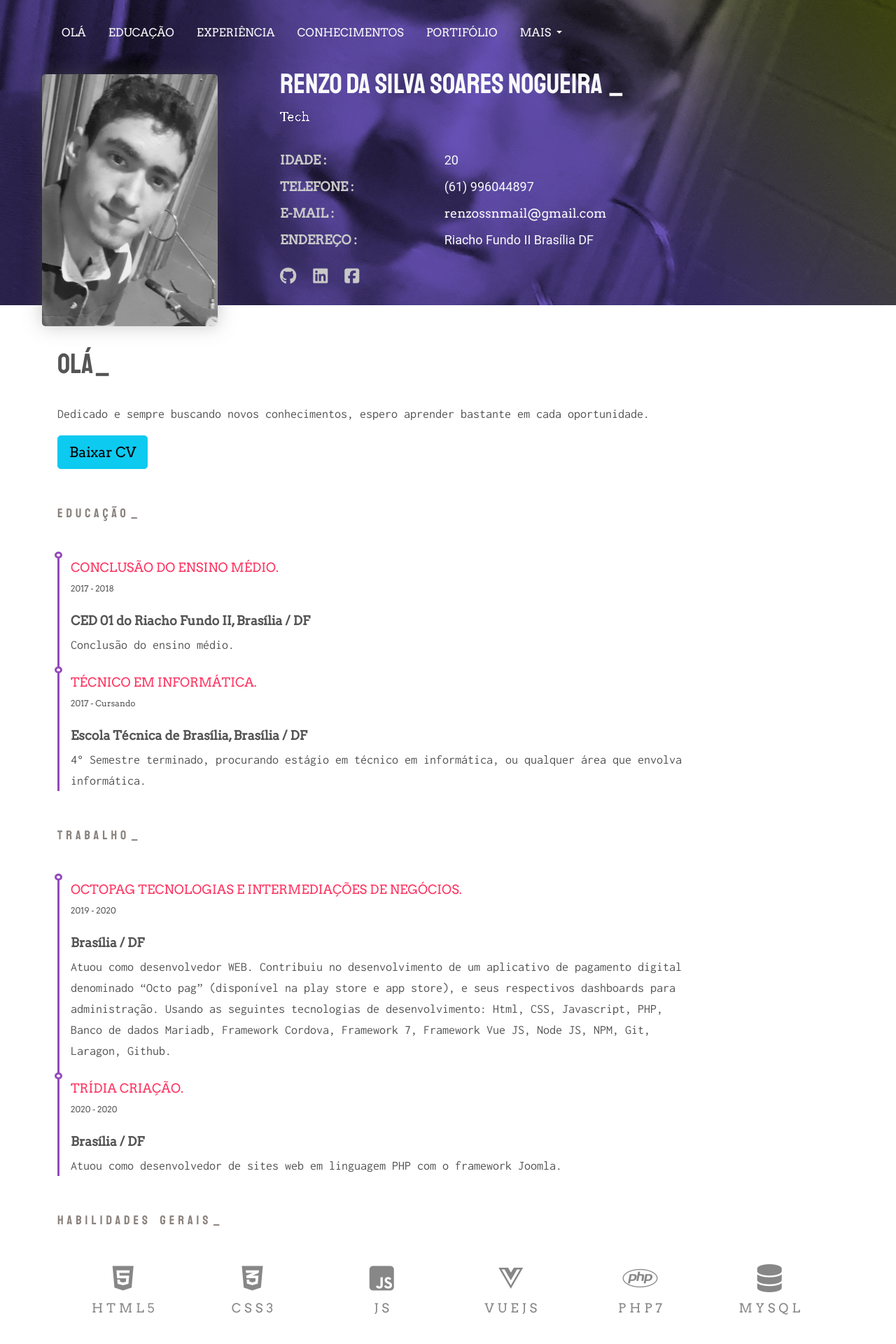
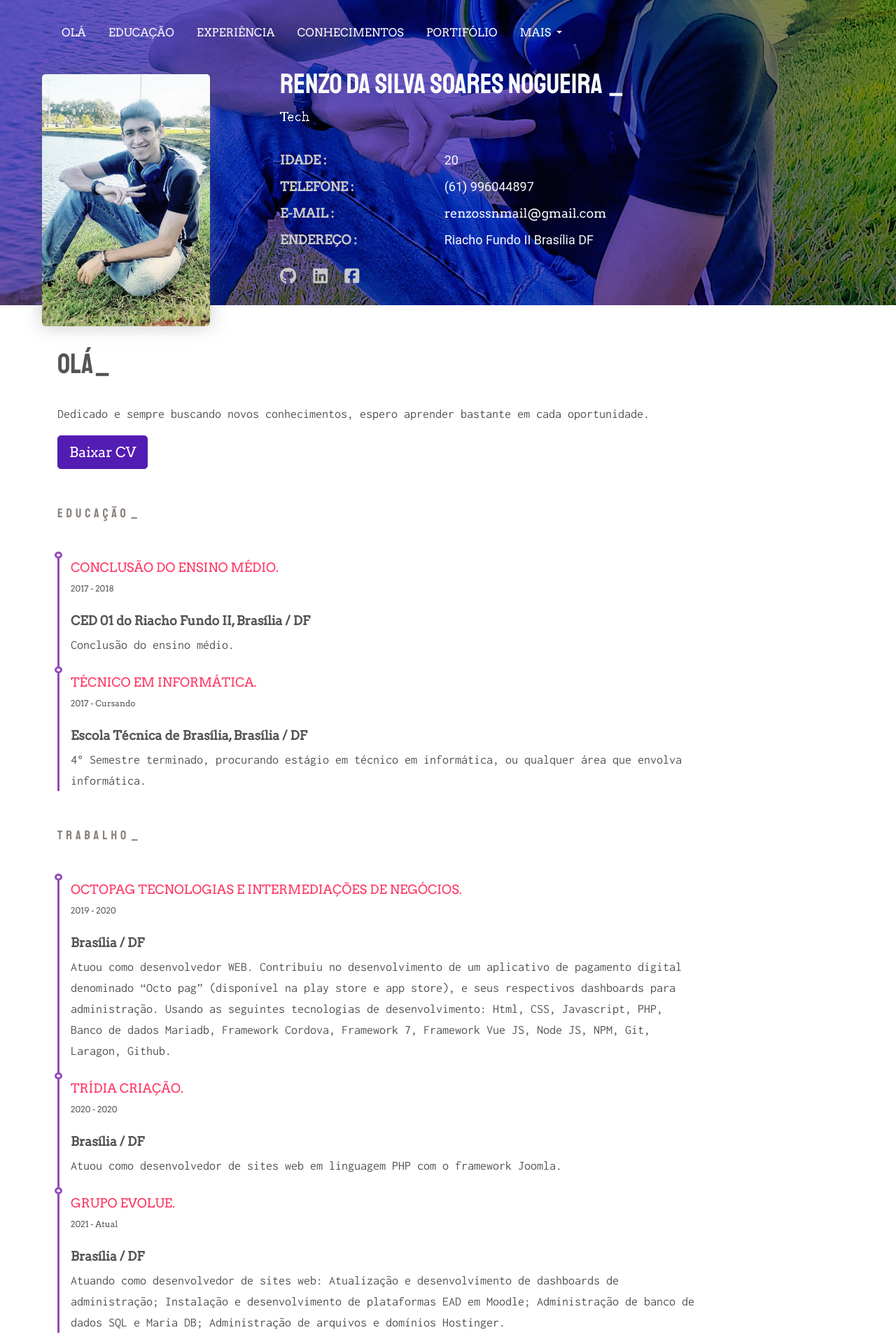
Before and after one commit to RenzoNogueira/Meu-CV-Online, a PHP site: page / in a window 1280 px wide. Shown: the top 1920 px of the page at 70% size. Run offline with PHP 8.4, Linux system fonts and the light colour scheme; data comes from the database, SQL or seed files in the repository; some libraries are stand-ins or nearby versions.

Commit message:
Foto do avatar atualizada e implementado filtro css; Cor e efeito hover do botão Baixar CV modificado; Novo trabalho adicionado; Seção de orçamento oculta; Texto do Link do menu orçamento editado.

```diff
--- a/css/style-home.css
+++ b/css/style-home.css
@@ -97,7 +97,7 @@ nav .button-mobile-menu {
     -o-object-fit: cover;
     object-fit: cover;
     margin-top: 10px;
-    position: relative;
+    filter: saturate(0.5);
 }
 
 .contact-list dt,
@@ -187,6 +187,17 @@ nav .button-mobile-menu {
 .button-mobile-menu,
 .button-close-mobile-menu {
     cursor: pointer;
+}
+
+.cv-download {
+    color: #fff;
+    background-color: var(--purple);
+    border-color: var(--purple);
+}
+
+.cv-download:hover {
+    color: #fff;
+    filter: brightness(1.4);
 }
 
 .hab-icon {
--- a/index.php
+++ b/index.php
@@ -14,31 +14,6 @@ require "php/constantes.php";
     <link rel="stylesheet" href="css/style.css">
     <link rel="stylesheet" href="css/style-home.css">
     <title><?php echo HOME; ?></title>
-    <!-- Global site tag (gtag.js) - Google Analytics -->
-    <script async src="https://www.googletagmanager.com/gtag/js?id=UA-224012097-1">
-    </script>
-    <script>
-        window.dataLayer = window.dataLayer || [];
-
-        function gtag() {
-            dataLayer.push(arguments);
-        }
-        gtag('js', new Date());
-
-        gtag('config', 'UA-224012097-1');
-    </script><!-- Global site tag (gtag.js) - Google Analytics -->
-    <script async src="https://www.googletagmanager.com/gtag/js?id=UA-224012097-1">
-    </script>
-    <script>
-        window.dataLayer = window.dataLayer || [];
-
-        function gtag() {
-            dataLayer.push(arguments);
-        }
-        gtag('js', new Date());
-
-        gtag('config', 'UA-224012097-1');
-    </script>
 </head>
 
 <body class="customScrollbar-y">
--- a/js/components/vue-componenst.js
+++ b/js/components/vue-componenst.js
@@ -51,9 +51,9 @@ Vue.component('links-menu', {
             <ul class="dropdown-menu dropdown-menu-dark" aria-labelledby="dropdownMenuButton2">
                 <li><a onClick="app.togleMobileMenu()" class="text-sm-center nav-link text-light"
                         href="#section-blog">Blog</a></li>
+                        <li><a onClick="app.togleMobileMenu()" class="text-sm-center nav-link text-light" href="#">Contato</a></li>
                 <li> <a onClick="app.togleMobileMenu()" class="text-sm-center nav-link text-light"
-                        href="#section-orcamento">Orçamento</a></li>
-                <li><a onClick="app.togleMobileMenu()" class="text-sm-center nav-link text-light" href="#">Contato</a></li>
+                        href="#section-orcamento">*Orçamento</a></li>
         </div>
     </div>
     `
--- a/js/home/script-vue-home.js
+++ b/js/home/script-vue-home.js
@@ -39,6 +39,12 @@ var app = new Vue({
             periodo: "2020 - 2020",
             local: "Brasília / DF",
             descricao: "Atuou como desenvolvedor de sites web em linguagem PHP com o framework Joomla."
+        },
+        {
+            modelo: "Grupo Evolue.",
+            periodo: "2021 - Atual",
+            local: "Brasília / DF",
+            descricao: "Atuando como desenvolvedor de sites web: Atualização e desenvolvimento de dashboards de administração; Instalação e desenvolvimento de plataformas EAD em Moodle; Administração de banco de dados SQL e Maria DB; Administração de arquivos e domínios Hostinger."
         }
         ],
         dadosFormOrcamento: {
--- a/pages/homePage/headerHome.html
+++ b/pages/homePage/headerHome.html
@@ -22,8 +22,8 @@
     </nav>
 
     <div class="personal-profile pt-5">
-        <div class="row container position-relative mt-5">
-            <div class="img-profile d-none d-lg-block d-xl-block d-xxl-block col-md-4 px-5 mb-4">
+        <div class="row container mt-5">
+            <div class="img-profile position-relative d-none d-lg-block d-xl-block d-xxl-block col-md-4 px-5 mb-4">
                 <img class="position-absolute" src="assets/img/img_avatar.jpg" alt="">
             </div>
             <div class="container col-xs-12 col-md-8 px-4 pb-4">
--- a/pages/homePage/sectionHabilidadesGerais.html
+++ b/pages/homePage/sectionHabilidadesGerais.html
@@ -9,5 +9,6 @@
         <ability prop="fab fa-vuejs" ability="vuejs"></ability>
         <ability prop="fab fa-php" ability="php7"></ability>
         <ability prop="fas fa-database" ability="mysql"></ability>
+        <ability prop="fa-brands fa-git-alt" ability="git"></ability>
     </div>
 </div>
--- a/pages/homePage/sectionHi.html
+++ b/pages/homePage/sectionHi.html
@@ -8,7 +8,8 @@
                 Dedicado e sempre buscando novos conhecimentos, espero aprender bastante em cada oportunidade.
             </p>
         </div>
-        <a download="assets/cv/cv-renzo-nogueira.pdf" href="assets/cv/cv-renzo-nogueira.pdf" type="button" class="btn btn-info btn-lg" data-bs-toggle="tooltip" data-bs-placement="top" title="Fazer download do currículo"><span class="fs-5">Baixar
-                                    CV</span></a>
+        <a download="assets/cv/cv-renzo-nogueira.pdf" href="assets/cv/cv-renzo-nogueira.pdf" type="button" class="btn cv-download btn-lg" data-bs-toggle="tooltip" data-bs-placement="top" title="Fazer download do currículo">
+            <span class="fs-5">Baixar CV</span>
+        </a>
     </div>
 </div>
--- a/pages/homePage/sectionOrcamento.html
+++ b/pages/homePage/sectionOrcamento.html
@@ -1,4 +1,4 @@
-<div>
+<div class="d-none">
     <div class="sub-section-title mb-5">
         <span class="undeline fw-lighter fs-7">Pedir um orçamento</span>
     </div>
```
Also changed, not shown: assets/img/img_avatar.jpg, assets/img/img_avatar1.jpg (added).
